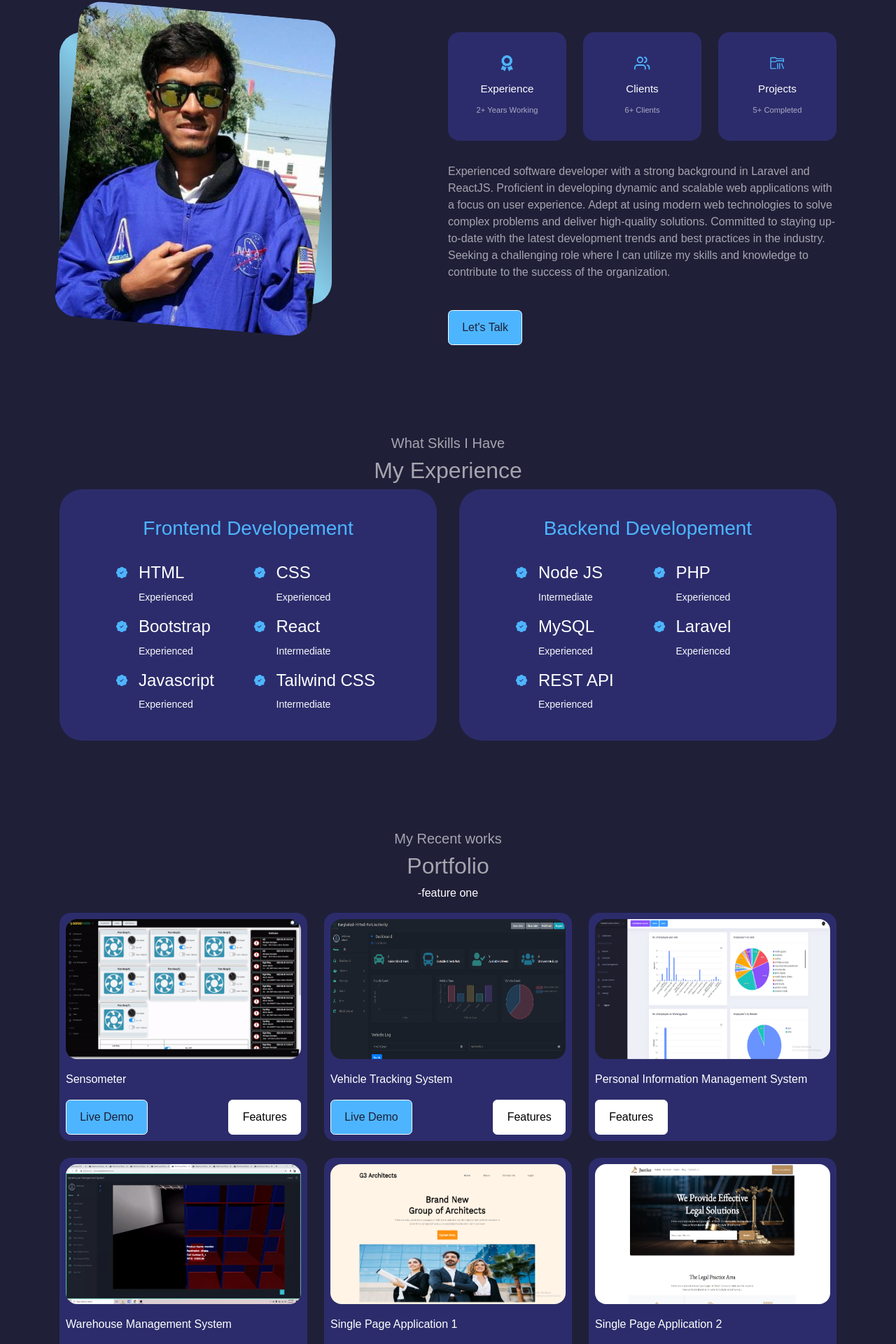
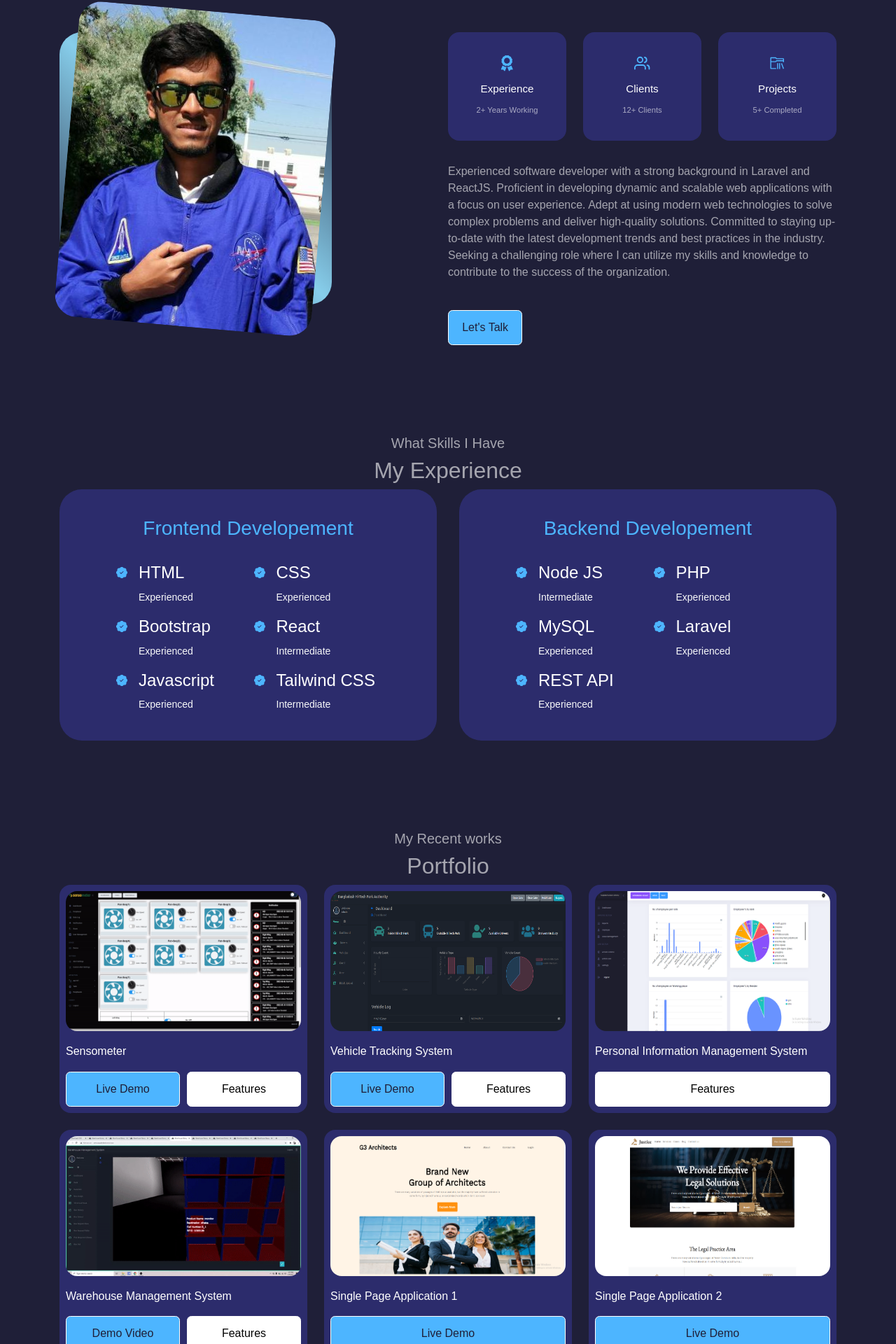
Before and after one commit to sakilbd/ReactJs-Portfolio, a React (Create React App) app: page / in a window 1280 px wide. Shown: the part 1000-2920 px from the top of the page at 70% size. Built offline with nearby package versions, Linux system fonts and the light colour scheme.

Commit message:
some changes

```diff
--- a/src/Components/about/About.js
+++ b/src/Components/about/About.js
@@ -32,7 +32,7 @@ class About extends Component {
                             <article className='about__card'>
                                 <FiUsers className='about__icon'/>
                                 <h5>Clients</h5>
-                                <small>6+ Clients</small>
+                                <small>12+ Clients</small>
                             </article>
 
 
--- a/src/Components/portfolio/Features.js
+++ b/src/Components/portfolio/Features.js
@@ -12,11 +12,11 @@ export const features = {
     "The UHF antenna helps to automatically detect the arrival and departure of vehicles, eliminating the need for manual entry of information",
   ],
   warehouse: [
-    "Asset Tracking System is a software that tracks and logs entry and exit of assets using RFID",
+    "Warehouse Management System is a software that tracks and logs entry and exit of assets using RFID",
     "It has realtime box measurement system and assign them into rack shells through web by using hardware",
     "The UI provides a platform for monitoring various assets and provides relevant information",
     "The module built in Unity uses WebGL technology to display different rack shell products with descriptions",
     "Provides an interactive and visually appealing way to showcase and describe different products",
   ],
-  pims: ['PIMS is a software where relevant information of Land Port govt. employees are saved','•Developed Personal Data Sheet(PDS) for PIMS'],
+  pims: ['PIMS is a software where relevant information of Land Port govt. employees are saved','Developed Personal Data Sheet(PDS) for PIMS'],
 };
--- a/src/Components/portfolio/Portfolio.js
+++ b/src/Components/portfolio/Portfolio.js
@@ -24,11 +24,7 @@ const title ={
     <section id="portfolio">
       <h5>My Recent works</h5>
       <h2>Portfolio</h2>
-      <div className={"features" + (info ? " show" : "")}>
-        <div>
-          <p>-feature one</p>
-        </div>
-      </div>
+
 
       <div id="open-modal" class="modal-window">
         <div>
--- a/src/Components/portfolio/portfolio.css
+++ b/src/Components/portfolio/portfolio.css
@@ -21,6 +21,14 @@
 
     #portfolio {
         position: relative;
+    }
+
+    .portfolio__item-cta>a {
+        width: 100%;
+        flex: 1;
+        display: flex;
+        align-items: center;
+        justify-content: center;
     }
 
     .portfolio__container {
@@ -61,7 +69,7 @@
     .portfolio__item-cta {
         display: flex;
         /* margin-bottom: 1rem; */
-        gap: 1rem;
+        gap: 10px;
         justify-content: space-between;
     }
 
```
